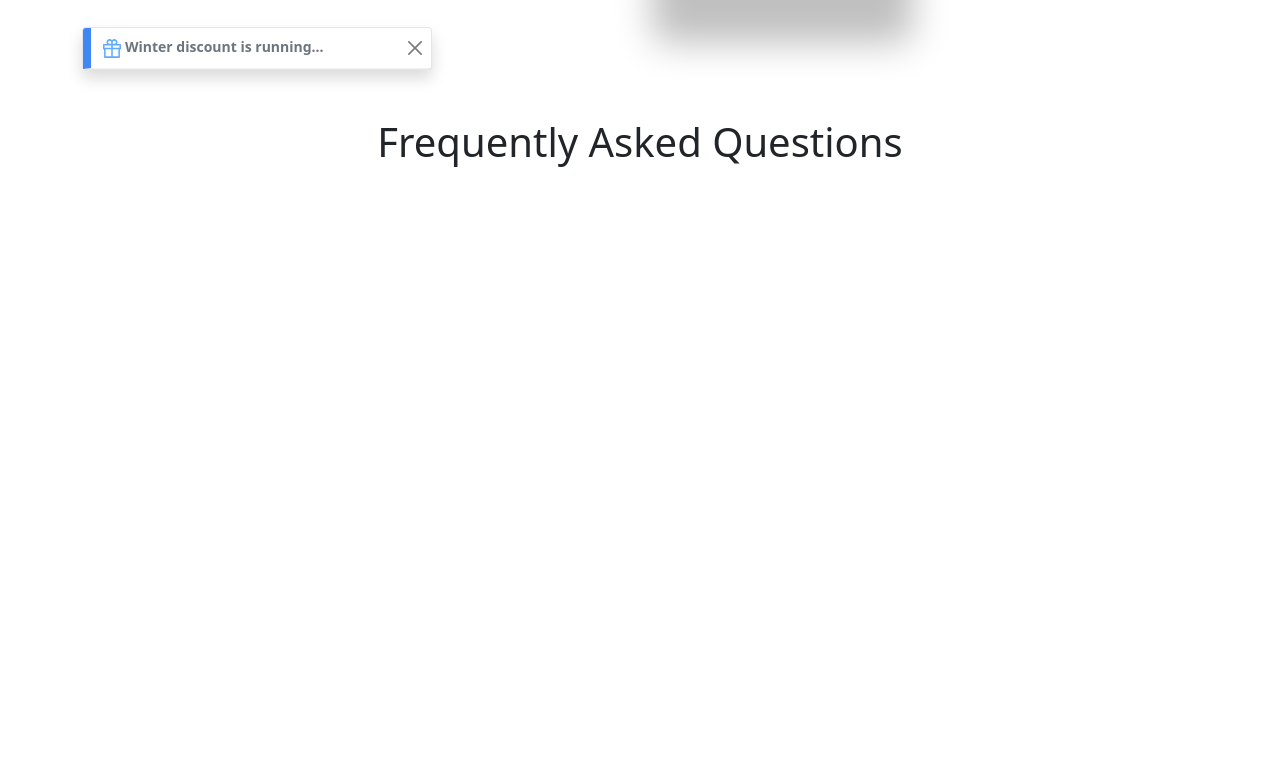
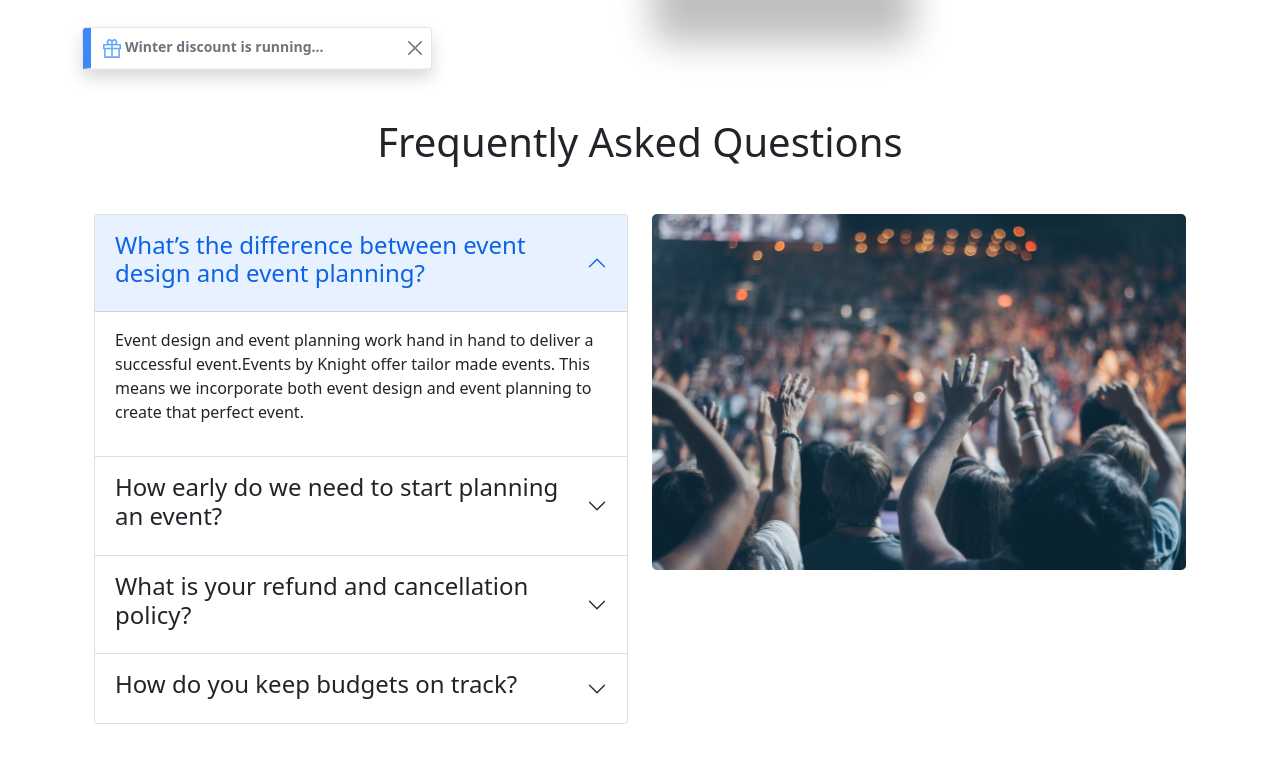
Before and after one commit to Biplob123121/convention-center, a plain HTML site: page index.html in a window 1280 px wide. Shown: the part 1160-1920 px from the top of the page. Before the commit the page ends 1374 px from the top, so only its background shows below. Drawn offline with nearby package versions, Linux system fonts and the light colour scheme.

Commit message:
completing the frequently asked question section

```diff
--- a/index.html
+++ b/index.html
@@ -168,8 +168,70 @@
         </section>
 
         <!----------------------------Frequently asked question------------------------------>
-        <section class="my-5">
-            <h1 class="d-flex justify-content-center">Frequently Asked Questions</h1>
+        <section class="container my-5">
+            <h1 class="d-flex justify-content-center my-5">Frequently Asked Questions</h1>
+            <div class="container">
+                <div class="row">
+                  <div class="col-sm-12 col-md-12 col-lg-6">
+                        <div>
+                            <div class="accordion" id="accordionExample">
+                                <div class="accordion-item">
+                                  <h2 class="accordion-header" id="headingOne">
+                                    <button class="accordion-button" type="button" data-bs-toggle="collapse" data-bs-target="#collapseOne" aria-expanded="true" aria-controls="collapseOne">
+                                      <h4>What’s the difference between event design and
+                                        event planning? </h4>
+                                    </button>
+                                  </h2>
+                                  <div id="collapseOne" class="accordion-collapse collapse show" aria-labelledby="headingOne" data-bs-parent="#accordionExample">
+                                    <div class="accordion-body">
+                                      <p>Event design and event planning work hand in hand to deliver a successful event.Events by Knight offer tailor made events. This means we incorporate both event design and event planning to create that perfect event.</p>
+                                    </div>
+                                  </div>
+                                </div>
+                                <div class="accordion-item">
+                                  <h2 class="accordion-header" id="headingTwo">
+                                    <button class="accordion-button collapsed" type="button" data-bs-toggle="collapse" data-bs-target="#collapseTwo" aria-expanded="false" aria-controls="collapseTwo">
+                                      <h4>How early do we need to start planning an event?</h4>
+                                    </button>
+                                  </h2>
+                                  <div id="collapseTwo" class="accordion-collapse collapse" aria-labelledby="headingTwo" data-bs-parent="#accordionExample">
+                                    <div class="accordion-body">
+                                      <p>We have started the planing for the helpless people who have the less man power. We provide our service to comple the big event which need a huge man power.</p>
+                                    </div>
+                                  </div>
+                                </div>
+                                <div class="accordion-item">
+                                  <h2 class="accordion-header" id="headingThree">
+                                    <button class="accordion-button collapsed" type="button" data-bs-toggle="collapse" data-bs-target="#collapseThree" aria-expanded="false" aria-controls="collapseThree">
+                                      <h4>What is your refund and cancellation policy?</h4>
+                                    </button>
+                                  </h2>
+                                  <div id="collapseThree" class="accordion-collapse collapse" aria-labelledby="headingThree" data-bs-parent="#accordionExample">
+                                    <div class="accordion-body">
+                                      <p>You need at least three days to cancel this process. So that, if you want to cancel you need to contact 3 days ago and 10% of fund will be cut from the total amount.</p>
+                                    </div>
+                                  </div>
+                                </div>
+                                <div class="accordion-item">
+                                  <h2 class="accordion-header" id="headingFour">
+                                    <button class="accordion-button collapsed" type="button" data-bs-toggle="collapse" data-bs-target="#collapseFour" aria-expanded="false" aria-controls="collapseFour">
+                                      <h4>How do you keep budgets on track?</h4>
+                                    </button>
+                                  </h2>
+                                  <div id="collapseFour" class="accordion-collapse collapse" aria-labelledby="headingFour" data-bs-parent="#accordionExample">
+                                    <div class="accordion-body">
+                                      <p>It is depend on the ability of any person. It's varies person to person. So that, you need to budget a measurable amount.</p>
+                                    </div>
+                                  </div>
+                                </div>
+                              </div>
+                        </div>
+                  </div>
+                  <div class="col-sm-12 col-md-12 col-lg-6">
+                    <img class="w-100" src="./images/people.png" alt="">
+                  </div>
+                </div>
+            </div>
         </section>
     </main>
 
```
